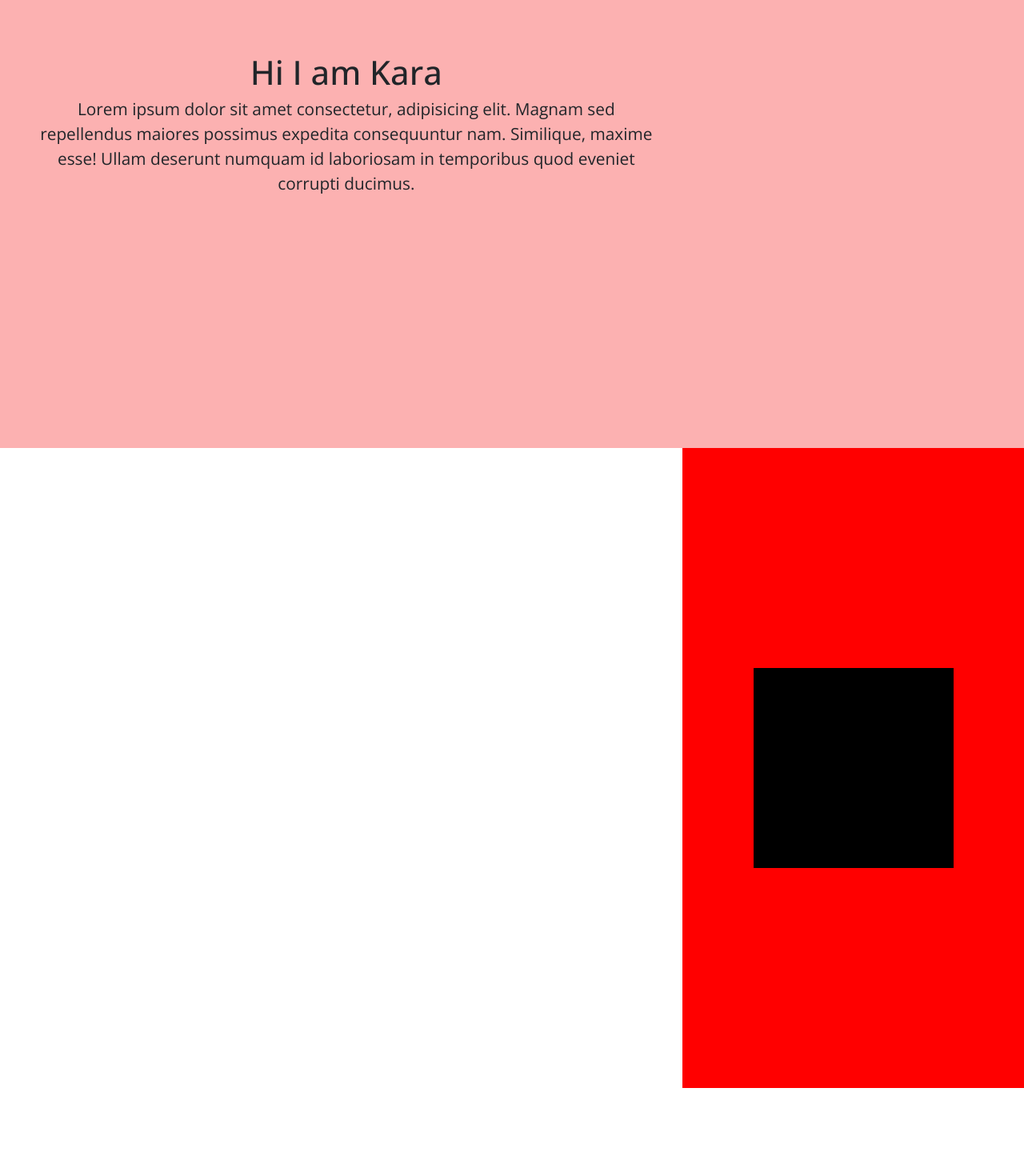
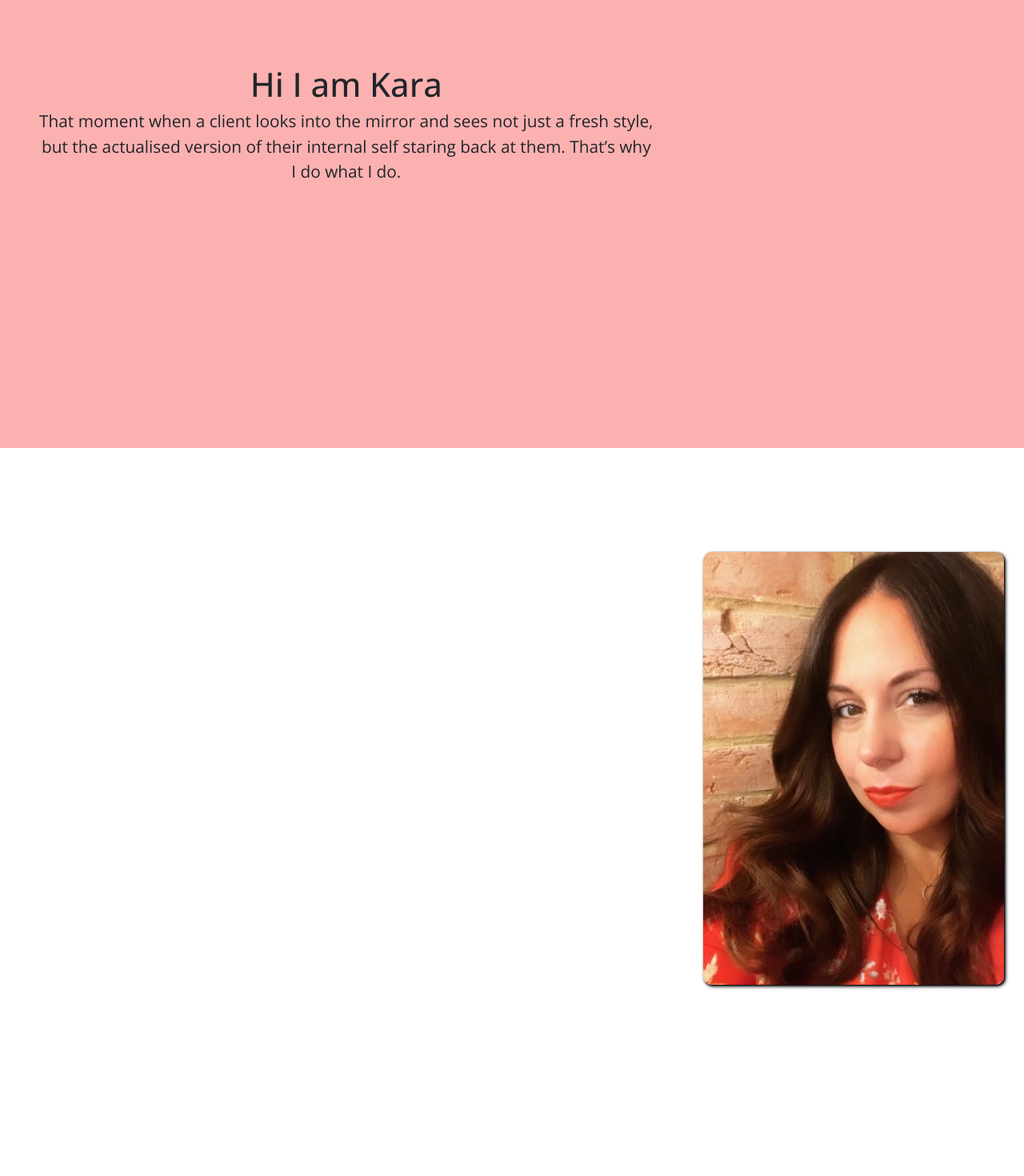
Before and after one commit to 2ndborn/karahair, a React (Create React App) app in the folder kara-app/: page /gallery in a window 1280 px wide. Shown: the part 240-1710 px from the top of the page at 80% size. Built offline with nearby package versions, Linux system fonts and the light colour scheme; a web font is replaced by a local one.

Commit message:
added kara image and fade in to the boxScroll

```diff
--- a/kara-app/src/pages/Gallery.js
+++ b/kara-app/src/pages/Gallery.js
@@ -1,7 +1,8 @@
-import {React, useRef}  from 'react'
+import {React, useEffect, useRef}  from 'react'
 import styles from '../styles/Gallery.module.css'
-import { motion, useTransform, useScroll, useInView } from 'framer-motion';
+import { motion, useTransform, useScroll, useInView, useAnimation, useSpring } from 'framer-motion';
 
+import kara from '../assets/karapic.webp'
 import wigs from '../assets/wigs.webp';
 import curly from '../assets/curly.webp';
 import brazil from '../assets/brazil.webp';
@@ -11,6 +12,24 @@ const Gallery = () => {
   const ref = useRef(null);
   const boxRef = useRef(null);
   const workRef = useRef(null);
+
+  const controls = useAnimation();
+  const sec4Ref = useRef(null);
+  const {scrollYProgress} = useScroll({
+    target: sec4Ref,
+    offset: ["start end", "end start"]
+  })
+
+  useEffect(() => {
+    return scrollYProgress.on("change", (latest) => {
+      if (latest > 0.5 && latest < 0.6) {
+        controls.start({ opacity: 1, y: 0, transition: { duration: 0.8 } });
+      } else {
+        controls.start({ opacity: 0, y: 50 });
+      }
+    });
+  }, [scrollYProgress, controls]);
+
   const { scrollYProgress: boxScrollY } = useScroll({
     target: boxRef,
     offset: ["start end", "start start"] // triggers when box enters and reaches top
@@ -20,6 +39,8 @@ const Gallery = () => {
   });
 
   const scale = useTransform(boxScrollY, [0, 0.9], [1, 0.65]);
+  const opacity = useTransform(boxScrollY, [0, 0.5], [0, 1]);
+  const smoothOpacity = useSpring(opacity, { stiffness: 20, damping: 20, mass: 1 });
   const x = useTransform(workScrollX, [0, 1], ["5%", "-75%"]);
 
   const isInView = useInView(ref, { once: false, margin: '-20% 0px' });
@@ -37,20 +58,35 @@ const Gallery = () => {
             transformOrigin: "left center",
             scale }}
             >
-              <h1>Hi I am Kara</h1>
-              <p>
-                Lorem ipsum dolor sit amet consectetur, adipisicing elit. Magnam sed repellendus maiores possimus expedita
-                consequuntur nam. Similique, maxime esse! Ullam deserunt numquam id laboriosam in temporibus quod eveniet corrupti
-                ducimus.
-              </p>
+              <motion.h1
+                initial={{ opacity: 0}}
+                whileInView={{ opacity: 1}}
+                transition={{ duration: 1, delay: 0.5, ease: "easeIn" }}
+              >Hi I am Kara</motion.h1>
+              <motion.p
+                initial={{ opacity: 0}}
+                whileInView={{ opacity: 1}}
+                transition={{ duration: 1, delay: 1.5, ease: "easeIn" }}
+              >
+                That moment when a client looks into the mirror
+                  and sees not just a fresh style, but the actualised
+                  version of their internal self staring back at them.
+                  That’s why I do what I do.
+              </motion.p>
             </motion.div>
           </motion.div>
           <div className={styles.con} ref={boxRef}>
             <div className={styles.container}>
-              <div className={styles.box}></div>
+              {/* <div className={styles.box}></div> */}
+              <motion.img
+                className={styles.karaImage}
+                style={{opacity: smoothOpacity}}
+                src={kara}
+                alt="owner"
+              />
             </div>
           </div>
-        </section>
+      </section>
       <section className={styles.sec2}>
         <div className={styles.para1}>
           <p>
@@ -94,18 +130,22 @@ const Gallery = () => {
           </motion.div>
         </div>
       </section>
-      <section className={styles.sec4}>
+      <section className={styles.sec4} ref={sec4Ref}>
         <div className={styles.imageContainer2}>
           <img className={styles.curlyImage} src={curly} alt='curly hair' />
         </div>
         <div className={styles.con}>
-          <div className={styles.para4}>
+          <motion.div
+            className={styles.para4}
+            style={{ opacity: 0, y: 50 }}
+            animate={controls}
+          >
             <p>
               <span>I’m all about pushing boundaries and raising
                 standards</span> to ensure the future of hairdressing
               is diverse, skilled, and fearless.
             </p>
-          </div>
+          </motion.div>
         </div>
       </section>
       <section ref={ref} style={{ height: '120vh', position: 'relative' }}>
--- a/kara-app/src/styles/Gallery.module.css
+++ b/kara-app/src/styles/Gallery.module.css
@@ -66,7 +66,6 @@
     align-items:center;
     height: 100vh;
     width: 33.3333%;
-    background-color: red;
     z-index: 11;
 }
 
@@ -74,6 +73,13 @@
     height: 250px;
     width: 250px;
     background-color: black;
+}
+
+.karaImage {
+    border-radius: 10px;
+    object-fit: fill;
+    box-shadow: #000 2px 2px 4px,
+    #000 1px 1px 2px;
 }
 
 .para1, .para2, .para3 {
```
